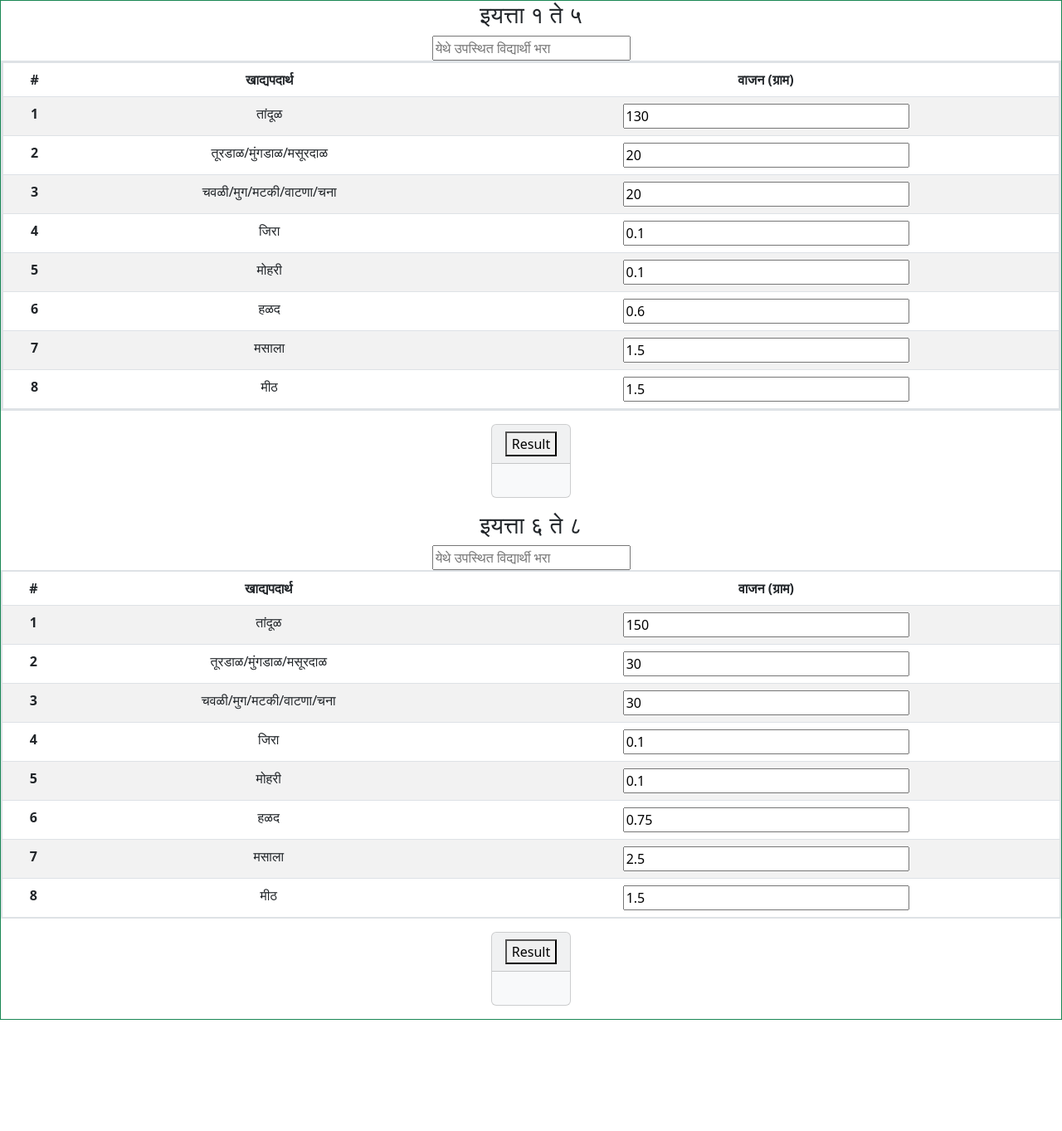
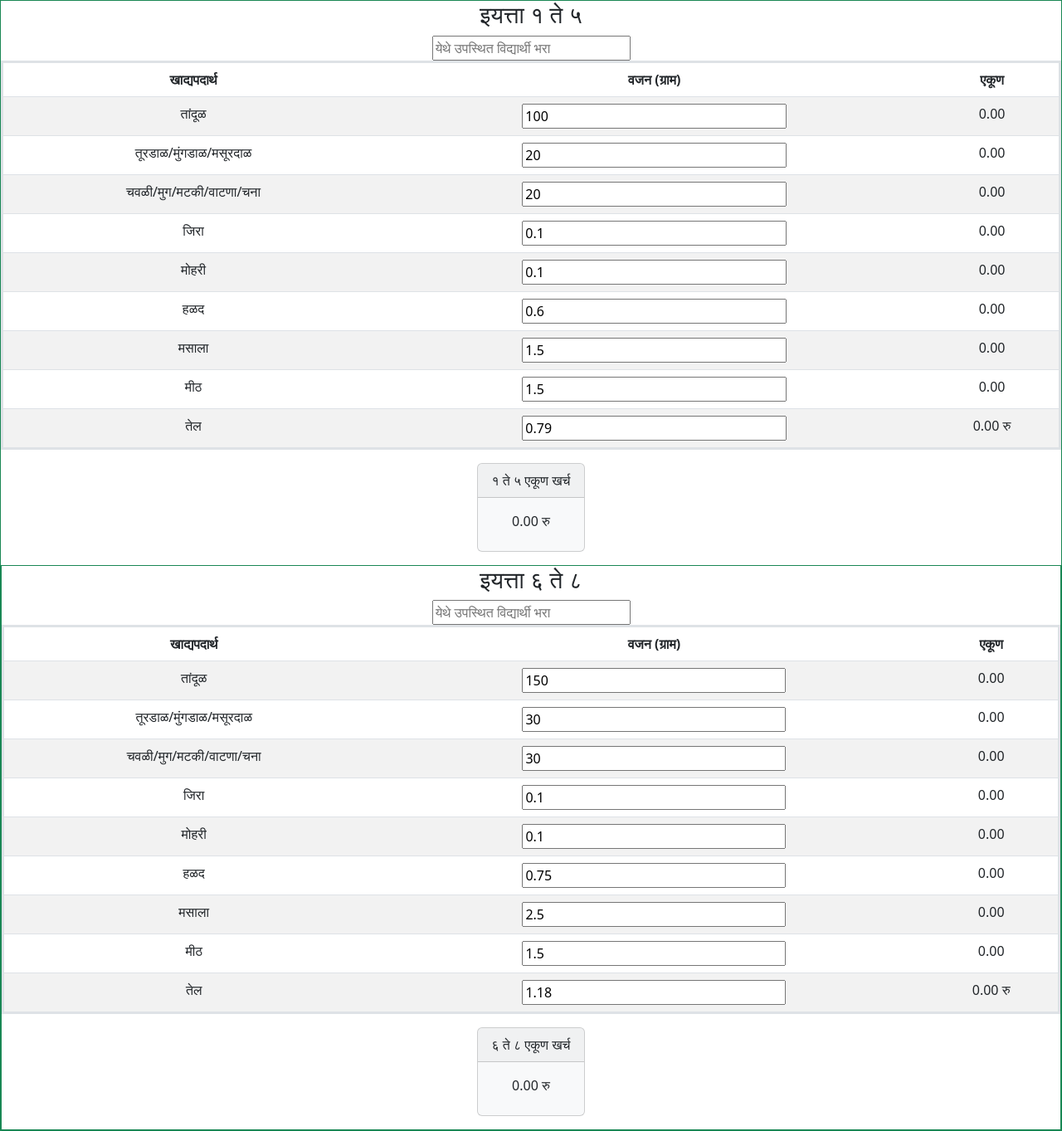
Before and after one commit to RushikeshBadhe/calculator, a React (Create React App) app: page / in a window 1280 px wide. Shown: the whole page at 83% size. Before the commit the page ends 1229 px from the top, so only its background shows below. Built offline with nearby package versions, Linux system fonts and the light colour scheme.

Commit message:
Added new feature

```diff
--- a/src/App.js
+++ b/src/App.js
@@ -3,7 +3,7 @@ import './App.css';
 import Table2 from './Table2';
 
 function App() {
-  const [state, setState] = useState({ input1: 130, input2: 20, input3: 20, input4: 0.1, input5: 0.1, input6: 0.6, input7: 1.5, input8: 1.5 });
+  const [state, setState] = useState({ input1: 100, input2: 20, input3: 20, input4: 0.1, input5: 0.1, input6: 0.6, input7: 1.5, input8: 1.5,input9:0.79 });
   const [results, setResults] = useState({ gram: null, kg: null });
   const [student1, setStudent1] = useState(null);
   const onChnage = (e) => {
@@ -31,60 +31,70 @@ function App() {
       <table className="table table-striped border border-3" >
         <thead>
           <tr>
-            <th scope="col">#</th>
             <th scope="col">खाद्यपदार्थ</th>
-            <th scope="col">वाजन (ग्राम)</th>
+            <th scope="col">वजन (ग्राम)</th>
+            <th scope='col' >एकूण </th>
           </tr>
         </thead>
         <tbody>
           <tr>
-            <th scope="row">1</th>
             <td>तांदूळ</td>
             <td><input className="w-50" name='input1' type='number' onChange={e => onChnage(e)} value={state.input1}></input></td>
+            <td>{(state.input1*student1).toFixed(2)}</td>
           </tr>
           <tr>
-            <th scope="row">2</th>
+
             <td>तूरडाळ/मुंगडाळ/मसूरदाळ</td>
             <td><input className="w-50" name='input2' type='number' onChange={e => onChnage(e)} value={state.input2}></input></td>
+            <td>{(state.input2*student1).toFixed(2)}</td>
           </tr>
           <tr>
-            <th scope="row">3</th>
+
             <td >चवळी/मुग/मटकी/वाटणा/चना</td>
             <td ><input className="w-50" name='input3' type='number' onChange={e => onChnage(e)} value={state.input3} ></input></td>
+            <td>{(state.input3*student1).toFixed(2)}</td>
           </tr>
           <tr>
-            <th scope="row">4</th>
+
             <td>जिरा</td>
             <td><input className="w-50" name='input4' type='number' onChange={e => onChnage(e)} value={state.input4} ></input></td>
+            <td>{(state.input4*student1).toFixed(2)}</td>
           </tr>
           <tr>
-            <th scope="row">5</th>
+
             <td>मोहरी</td>
             <td><input className="w-50" name='input5' type='number' onChange={e => onChnage(e)} value={state.input5} ></input></td>
+            <td>{(state.input5*student1).toFixed(2)}</td>
           </tr>
           <tr>
-            <th scope="row">6</th>
+
             <td>हळद</td>
-            <td><input className="w-50" name='input6' onChange={e => onChnage(e)} value={state.input6} ></input></td>
+            <td><input className="w-50" name='input6' type='number' onChange={e => onChnage(e)} value={state.input6} ></input></td>
+            <td>{(state.input6*student1).toFixed(2)}</td>
           </tr>
           <tr>
-            <th scope="row">7</th>
+
             <td>मसाला</td>
-            <td><input className="w-50" name='input7' onChange={e => onChnage(e)} value={state.input7} ></input></td>
+            <td><input className="w-50" name='input7' type='number'  onChange={e => onChnage(e)} value={state.input7} ></input></td>
+            <td>{(state.input7*student1).toFixed(2)}</td>
           </tr>
           <tr>
-            <th scope="row">8</th>
             <td>मीठ</td>
-            <td><input className="w-50" name='input8' onChange={e => onChnage(e)} value={state.input8} ></input></td>
+            <td><input className="w-50" name='input8' type='number'  onChange={e => onChnage(e)} value={state.input8} ></input></td>
+            <td>{(state.input8*student1).toFixed(2)}</td>
+          </tr>
+          <tr>
+            <td>तेल</td>
+            <td><input className="w-50" name='input9' type='number' onChange={e => onChnage(e)} value={state.input9}></input></td>
+            <td>{(state.input9*student1).toFixed(2)+ ' रु '}</td>
           </tr>
         </tbody>
       </table>
       <div className='d-flex justify-content-center'>
       <div className=' card bg-light mb-3' Style='max-width: 18rem;'>
-      <div className="card-header"><button onClick={result}>Result</button></div>
+      <div className="card-header">१ ते ५ एकूण खर्च </div>
       <div className="card-body">
-      <p className="card-title" >{results.gram && results.gram + ' ग्राम'} </p>
-      <p className="card-title">{results.kg && (results.gram / 1000).toFixed(2) + ' किलो.ग्राम'} </p>
+      <p className="card-title" >{(student1*2.68).toFixed(2)+' रु'} </p>
       </div>
       </div>
       </div>
--- a/src/Table2.js
+++ b/src/Table2.js
@@ -1,90 +1,101 @@
 import {useState} from 'react';
 function Table2(){
-const [state,setState] = useState({input1:150,input2:30,input3:30,input4:0.1,input5:0.1,input6:0.75,input7:2.5,input8:1.5});
-const [results,setResults] = useState({gram:null,kg:null});
-const [student1,setStudent1] = useState(null);
-const onChnage=(e)=>{
+  const [state, setState] = useState({ input1: 150, input2: 30, input3: 30, input4: 0.1, input5: 0.1, input6: 0.75, input7: 2.5, input8: 1.5,input9:1.18 });
+  const [results, setResults] = useState({ gram: null, kg: null });
+  const [student1, setStudent1] = useState(null);
+  const onChnage = (e) => {
     const val = parseFloat(e.target.value);
     const name = e.target.name;
-  setState({...state,[name]:val});
+    setState({ ...state, [name]: val });
   }
-const students1 =async (e)=>{
+  const students1 = async (e) => {
     const stud = await e.target.value;
     setStudent1(stud);
   }
-const result=()=>{
-  if(student1==null){
+  const result = () => {
+    if (student1 == null) {
       alert('कृपया उपस्थित विद्यार्थी भरा.')
     }
     console.log(state);
- const sum = parseFloat(state.input1+state.input2+state.input3+state.input4+state.input5+state.input6+state.input7+state.input8);
+    const sum = parseFloat(state.input1 + state.input2 + state.input3 + state.input4 + state.input5 + state.input6 + state.input7 + state.input8);
     console.log(sum);
- setResults({...results,gram:(sum*student1).toFixed(2),kg:(sum*student1).toFixed(2)})
+    setResults({ ...results, gram: (sum * student1).toFixed(2), kg: (sum * student1).toFixed(2) })
   }
   return (
-  <div className="App">
-    <h3>इयत्ता ६ ते ८ </h3>
+    <div className="App border border-success w-10">
+      <h3>इयत्ता ६ ते ८</h3>
       <input type="number" value={student1} onChange={students1} className="w-2" placeholder='येथे उपस्थित विद्यार्थी भरा'></input>
-    <table className="table table-striped border border-2" >
+      <table className="table table-striped border border-3" >
         <thead>
           <tr>
-    <th scope="col">#</th>
             <th scope="col">खाद्यपदार्थ</th>
-    <th scope="col">वाजन (ग्राम)</th>
+            <th scope="col">वजन (ग्राम)</th>
+            <th scope='col' >एकूण </th>
           </tr>
         </thead>
         <tbody>
           <tr>
-    <th scope="row">1</th>
             <td>तांदूळ</td>
-    <td><input className="w-50" name='input1' type='number' onChange={e=>onChnage(e)} value={state.input1}></input></td>
+            <td><input className="w-50" name='input1' type='number' onChange={e => onChnage(e)} value={state.input1}></input></td>
+            <td>{(state.input1*student1).toFixed(2)}</td>
           </tr>
           <tr>
-    <th scope="row">2</th>
+
             <td>तूरडाळ/मुंगडाळ/मसूरदाळ</td>
-    <td><input className="w-50" name='input2' type='number' onChange={e=>onChnage(e)} value={state.input2}></input></td>
+            <td><input className="w-50" name='input2' type='number' onChange={e => onChnage(e)} value={state.input2}></input></td>
+            <td>{(state.input2*student1).toFixed(2)}</td>
           </tr>
           <tr>
-    <th scope="row">3</th>
+
             <td >चवळी/मुग/मटकी/वाटणा/चना</td>
-    <td ><input className="w-50" name='input3' type='number' onChange={e=>onChnage(e)} value={state.input3} ></input></td>
+            <td ><input className="w-50" name='input3' type='number' onChange={e => onChnage(e)} value={state.input3} ></input></td>
+            <td>{(state.input3*student1).toFixed(2)}</td>
           </tr>
           <tr>
-    <th scope="row">4</th>
+
             <td>जिरा</td>
-    <td><input className="w-50" name='input4' type='number' onChange={e=>onChnage(e)} value={state.input4} ></input></td>
+            <td><input className="w-50" name='input4' type='number' onChange={e => onChnage(e)} value={state.input4} ></input></td>
+            <td>{(state.input4*student1).toFixed(2)}</td>
           </tr>
           <tr>
-    <th scope="row">5</th>
+
             <td>मोहरी</td>
-    <td><input className="w-50" name='input5' type='number' onChange={e=>onChnage(e)} value={state.input5} ></input></td>
+            <td><input className="w-50" name='input5' type='number' onChange={e => onChnage(e)} value={state.input5} ></input></td>
+            <td>{(state.input5*student1).toFixed(2)}</td>
           </tr>
           <tr>
-    <th scope="row">6</th>
+
             <td>हळद</td>
-    <td><input className="w-50" name='input6' onChange={e=>onChnage(e)} value={state.input6} ></input></td>
+            <td><input className="w-50" name='input6' type='number' onChange={e => onChnage(e)} value={state.input6} ></input></td>
+            <td>{(state.input6*student1).toFixed(2)}</td>
           </tr>
           <tr>
-    <th scope="row">7</th>
+
             <td>मसाला</td>
-    <td><input className="w-50" name='input7' onChange={e=>onChnage(e)} value={state.input7} ></input></td>
+            <td><input className="w-50" name='input7' type='number'  onChange={e => onChnage(e)} value={state.input7} ></input></td>
+            <td>{(state.input7*student1).toFixed(2)}</td>
           </tr>
           <tr>
-    <th scope="row">8</th>
             <td>मीठ</td>
-    <td><input className="w-50" name='input8' onChange={e=>onChnage(e)} value={state.input8} ></input></td>
+            <td><input className="w-50" name='input8' type='number'  onChange={e => onChnage(e)} value={state.input8} ></input></td>
+            <td>{(state.input8*student1).toFixed(2)}</td>
+          </tr>
+          <tr>
+            <td>तेल</td>
+            <td><input className="w-50" name='input9' type='number' onChange={e => onChnage(e)} value={state.input9}></input></td>
+            <td>{(state.input9*student1).toFixed(2)+ ' रु '}</td>
           </tr>
         </tbody>
       </table>
       <div className='d-flex justify-content-center'>
       <div className=' card bg-light mb-3' Style='max-width: 18rem;'>
-      <div className="card-header"><button onClick={result}>Result</button></div>
+      <div className="card-header">६ ते ८ एकूण खर्च </div>
       <div className="card-body">
-      <p className="card-title" >{results.gram && results.gram + ' ग्राम'} </p>
-      <p className="card-title">{results.kg && (results.gram / 1000).toFixed(2) + ' किलो.ग्राम'} </p>
+      <p className="card-title" >{(student1*4.02).toFixed(2)+' रु'} </p>
       </div>
       </div>
       </div>
+
       </div>
   )
 }
```
Lines whose indentation alone changed are shown as unchanged.
